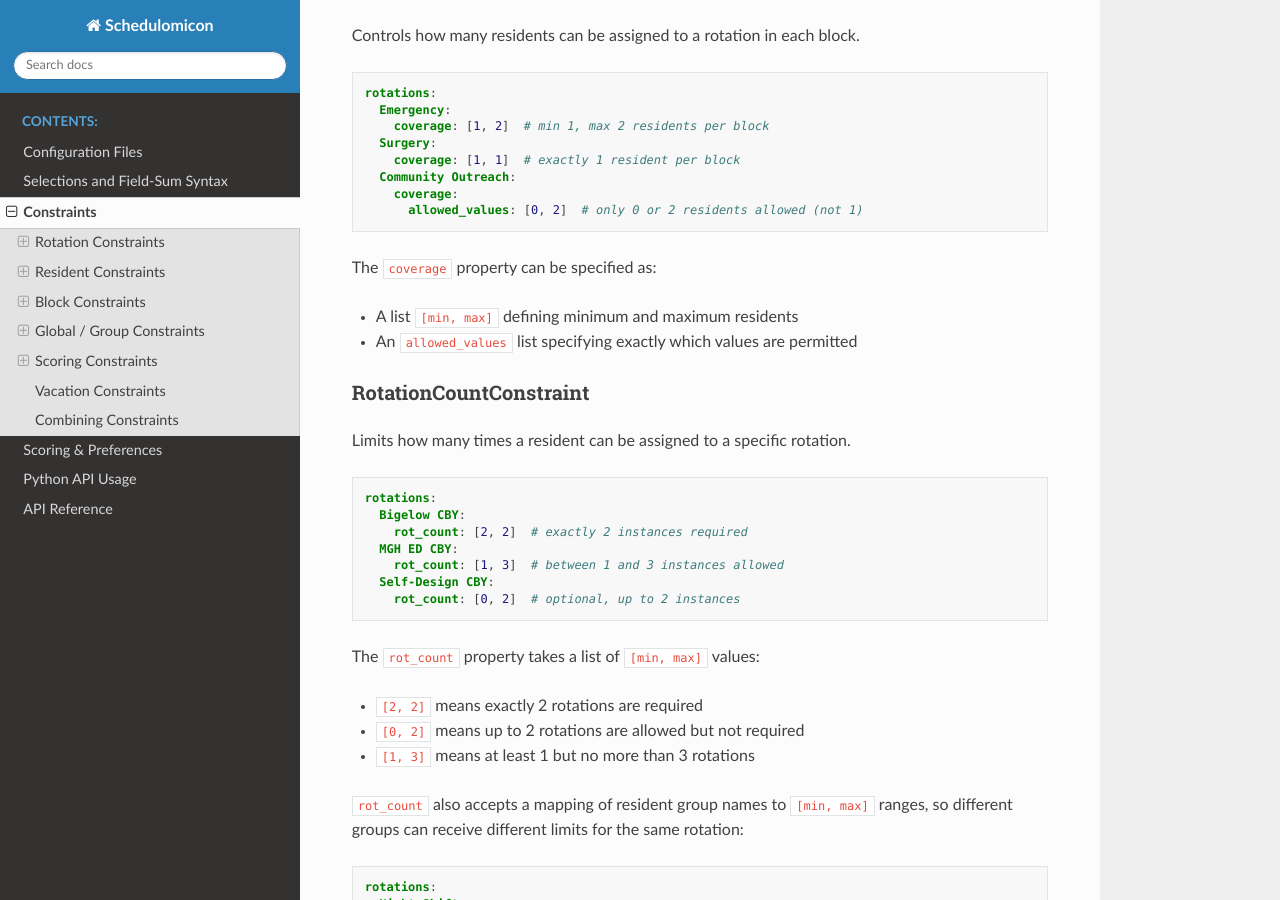
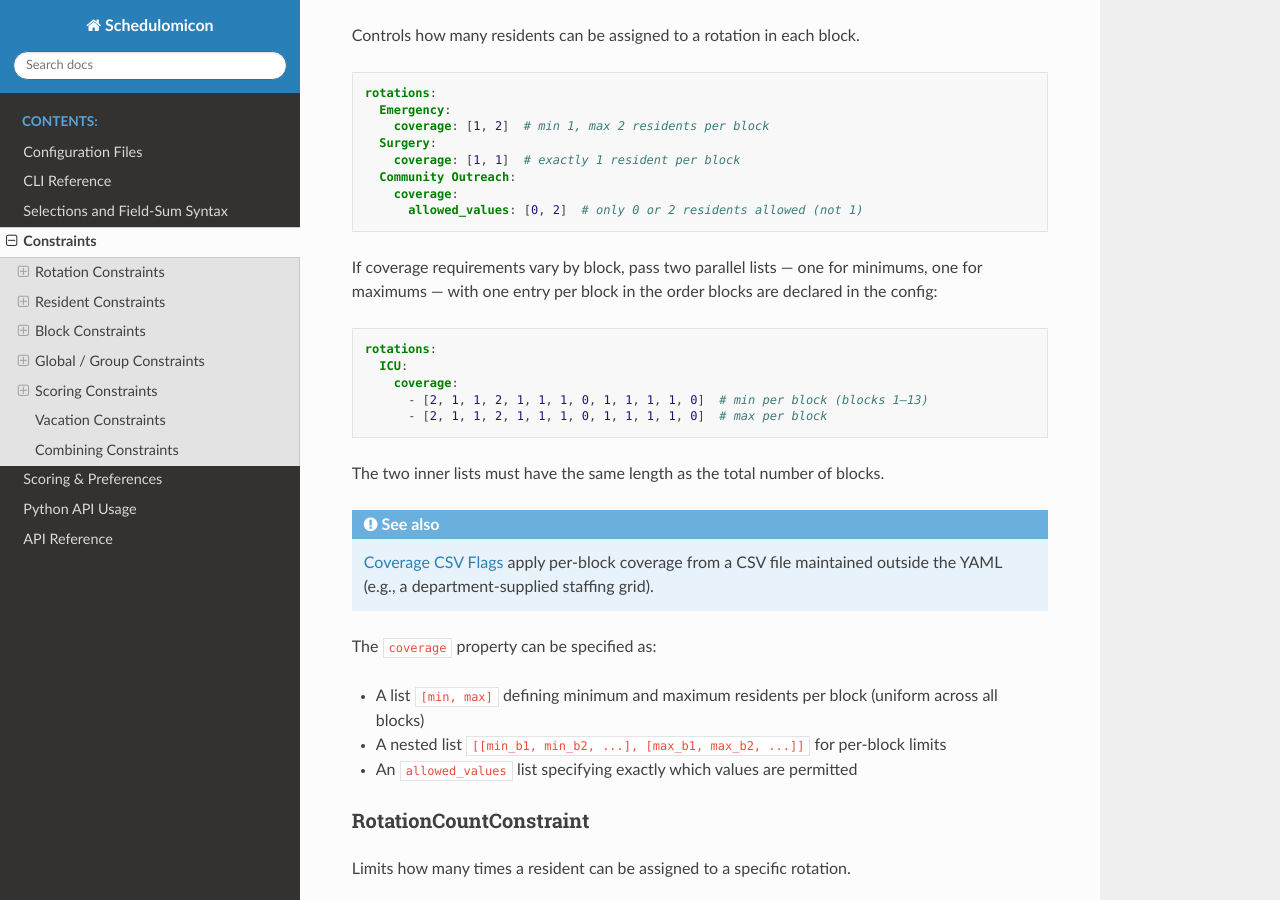
Before and after one commit to justinrporter/schedulomicon, a Sphinx documentation site: the page built from docs/source/constraints.rst, in a window 1280 px wide and 900 px high, scrolled down 411 px. Built offline with Sphinx 7.4.7 and the Read the Docs theme 3.1.0, drawn with Linux system fonts in a browser that asks for light colours.

Commit message:
docs: add CLI reference and per-block coverage syntax
Add cli_usage.rst covering all CLI flags (coverage CSVs with NaN-skipping
behavior, scoring flags, output flags, solver control). Wire it into the
toctree. Expand constraints.rst to document the per-block [[min...],[max...]]
form of RotationCoverageConstraint with a seealso cross-reference.

Co-Authored-By: Claude Sonnet 4.6 <noreply@anthropic.com>

```diff
--- a/docs/source/constraints.rst
+++ b/docs/source/constraints.rst
@@ -24,9 +24,28 @@ Controls how many residents can be assigned to a rotation in each block.
         coverage:
           allowed_values: [0, 2]  # only 0 or 2 residents allowed (not 1)
 
+If coverage requirements vary by block, pass two parallel lists — one for minimums,
+one for maximums — with one entry per block in the order blocks are declared in the config:
+
+.. code-block:: yaml
+
+    rotations:
+      ICU:
+        coverage:
+          - [2, 1, 1, 2, 1, 1, 1, 0, 1, 1, 1, 1, 0]  # min per block (blocks 1–13)
+          - [2, 1, 1, 2, 1, 1, 1, 0, 1, 1, 1, 1, 0]  # max per block
+
+The two inner lists must have the same length as the total number of blocks.
+
+.. seealso::
+
+   :ref:`cli-coverage-csv` apply per-block coverage from a CSV file maintained
+   outside the YAML (e.g., a department-supplied staffing grid).
+
 The ``coverage`` property can be specified as:
 
-- A list ``[min, max]`` defining minimum and maximum residents
+- A list ``[min, max]`` defining minimum and maximum residents per block (uniform across all blocks)
+- A nested list ``[[min_b1, min_b2, ...], [max_b1, max_b2, ...]]`` for per-block limits
 - An ``allowed_values`` list specifying exactly which values are permitted
 
 RotationCountConstraint
--- a/docs/source/index.rst
+++ b/docs/source/index.rst
@@ -16,6 +16,7 @@ a more advanced shift-schedule scenario (``ob_example.yml``).
    :caption: Contents:
 
    configuration_files
+   cli_usage
    selections
    constraints
    scoring
```
Also changed, not shown: docs/source/cli_usage.rst (added, +134 -0 lines).
